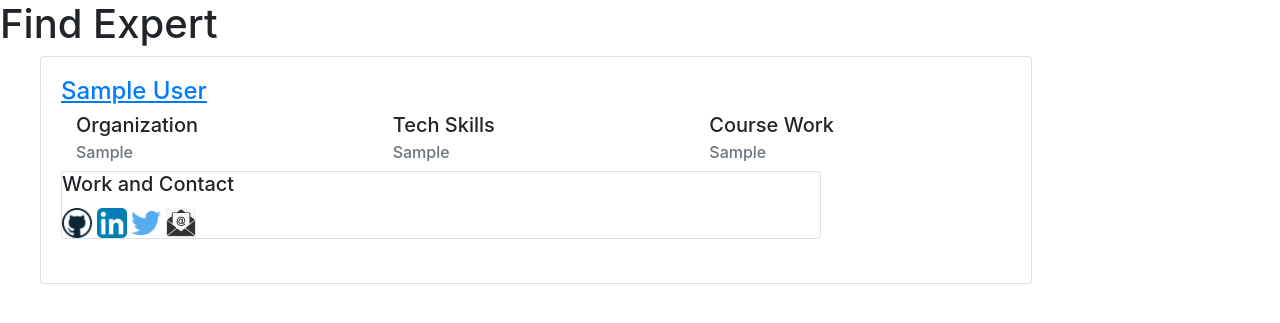
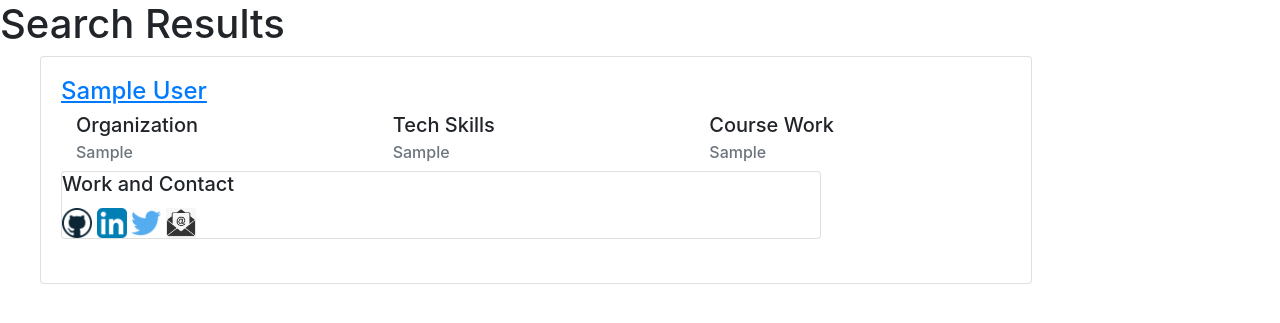
Before and after one commit to sorgek/AlchemyExpertFinder, a Django app: template expertFinder/templates/search_results.html in a window 1280 px wide. Shown: the part 57-380 px from the top of the page. Run offline with Django 3.2, Linux system fonts and the light colour scheme; the template is opened without the code that fills it: values that come from a table or form of the project are taken from there, others are empty; tables that the repository leaves empty hold one stand-in row (values such as "Sample post"); some libraries are stand-ins or nearby versions.

Commit message:
header change

```diff
--- a/expertFinder/templates/search_results.html
+++ b/expertFinder/templates/search_results.html
@@ -10,7 +10,7 @@ Search Results
 {% endblock %}
 
 {% block body %}
-    <h1>Find Expert</h1>
+    <h1>Search Results</h1>
     <ul>
         {% for expert in query %}
             {% csrf_token %}
```
